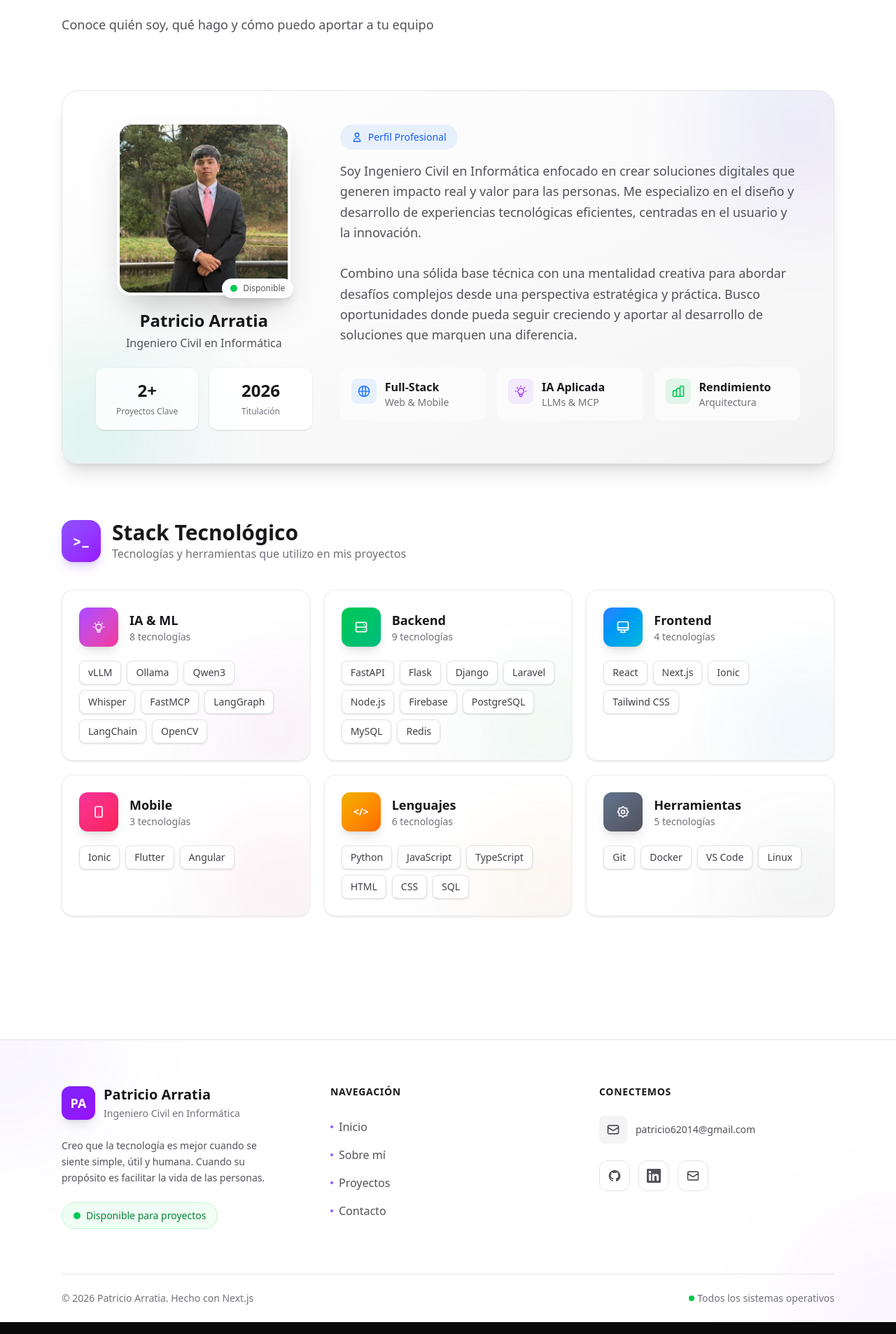
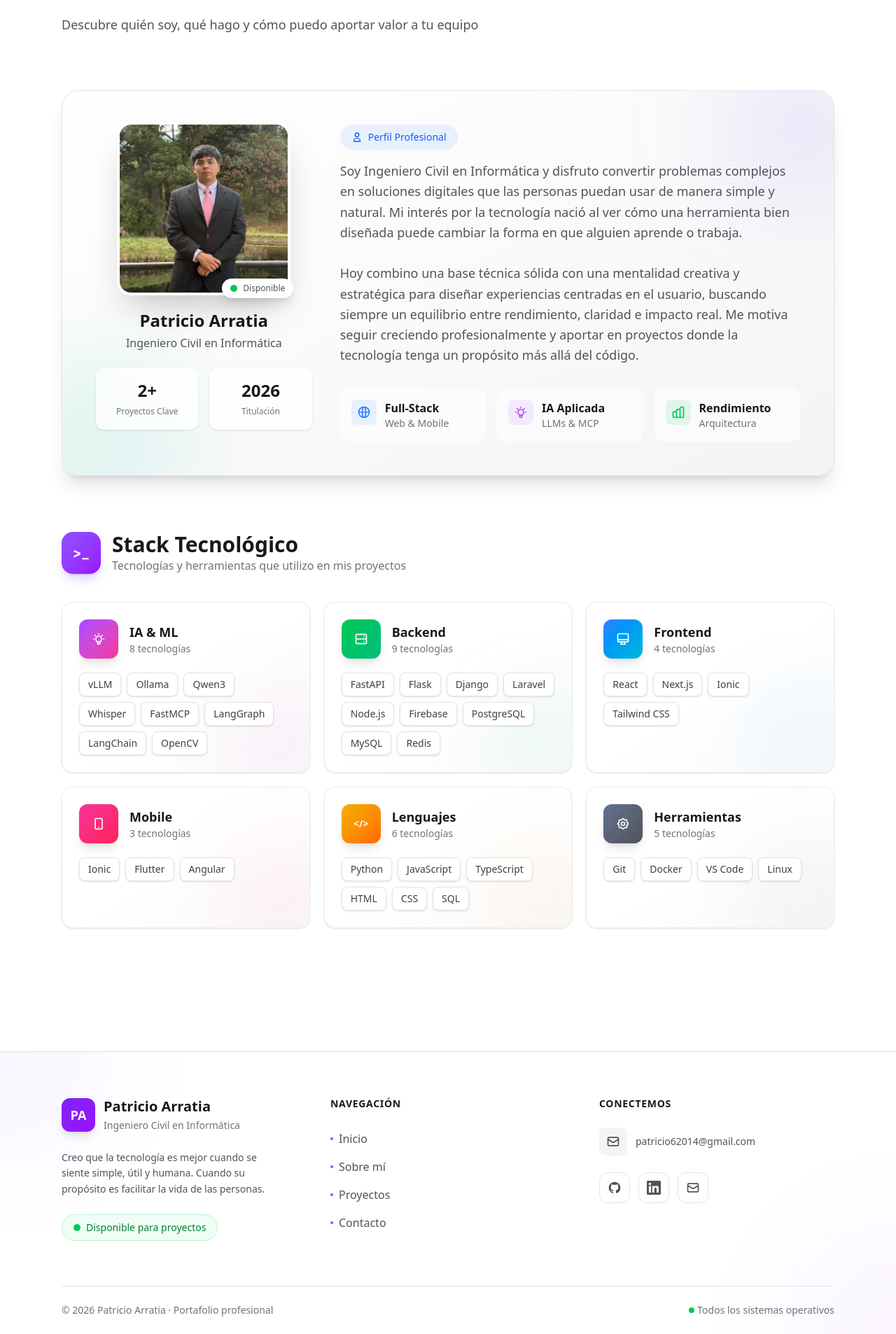
Before and after one commit to patoskixd/Portafolio, a Next.js app: page /about in a window 1280 px wide. Shown: the part 195-2101 px from the top of the page at 70% size. Built offline with nearby package versions, Linux system fonts and the light colour scheme.

Commit message:
Refactor profile and project descriptions for improved clarity and relevance

```diff
--- a/app/about/page.tsx
+++ b/app/about/page.tsx
@@ -73,7 +73,7 @@ export default function AboutPage() {
         <div className="mb-20">
           <SectionHeading
             title="Sobre mí"
-            subtitle="Conoce quién soy, qué hago y cómo puedo aportar a tu equipo"
+            subtitle="Descubre quién soy, qué hago y cómo puedo aportar valor a tu equipo"
           />
         </div>
 
--- a/app/projects/[slug]/page.tsx
+++ b/app/projects/[slug]/page.tsx
@@ -59,7 +59,7 @@ export default async function ProjectPage({ params }: ProjectPageProps) {
   return (
     <main className="min-h-screen bg-white dark:bg-zinc-950">
       {/* Hero Section with Gradient Background */}
-      <section className="relative overflow-hidden bg-zinc-950 pb-32 pt-24">
+      <section className="relative -mt-16 overflow-hidden bg-zinc-950 pb-32 pt-40">
         {/* Animated gradient background */}
         <div className={`absolute inset-0 bg-gradient-to-br ${config.gradient} opacity-10`} />
         <div className="absolute inset-0 bg-[radial-gradient(ellipse_80%_80%_at_50%_-20%,rgba(120,119,198,0.3),rgba(0,0,0,0))]" />
--- a/components/Footer.tsx
+++ b/components/Footer.tsx
@@ -185,7 +185,7 @@ export function Footer() {
         {/* Bottom Bar */}
         <div className="flex flex-col items-center justify-between gap-4 border-t border-zinc-200 py-6 dark:border-zinc-800 sm:flex-row">
           <p className="text-sm text-zinc-500 dark:text-zinc-400">
-            © {currentYear} Patricio Arratia. Hecho con Next.js
+            © {currentYear} Patricio Arratia · Portafolio profesional
           </p>
 
           <div className="flex items-center gap-2 text-sm text-zinc-500 dark:text-zinc-400">
--- a/data/profile.ts
+++ b/data/profile.ts
@@ -11,7 +11,7 @@ export interface TimelineItem {
 export const profile = {
   name: "Patricio Arratia",
   role: "Ingeniero Civil en Informática",
-  tagline: "Construyo plataformas web y soluciones de IA que transforman la educación",
+  tagline: "Disfruto convertir problemas complejos en soluciones digitales que la gente realmente puede usar y entender",
   subtitle:
     "Especialista en desarrollo full-stack, automatización de procesos y sistemas conversacionales inteligentes. Enfocado en arquitecturas escalables y experiencias de usuario excepcionales.",
   email: "patricio62014@gmail.com",
@@ -40,9 +40,9 @@ export const profile = {
     },
   ],
 
-  about: `Soy Ingeniero Civil en Informática enfocado en crear soluciones digitales que generen impacto real y valor para las personas. Me especializo en el diseño y desarrollo de experiencias tecnológicas eficientes, centradas en el usuario y la innovación.
+  about: `Soy Ingeniero Civil en Informática y disfruto convertir problemas complejos en soluciones digitales que las personas puedan usar de manera simple y natural. Mi interés por la tecnología nació al ver cómo una herramienta bien diseñada puede cambiar la forma en que alguien aprende o trabaja.
 
-Combino una sólida base técnica con una mentalidad creativa para abordar desafíos complejos desde una perspectiva estratégica y práctica. Busco oportunidades donde pueda seguir creciendo y aportar al desarrollo de soluciones que marquen una diferencia.`,
+        Hoy combino una base técnica sólida con una mentalidad creativa y estratégica para diseñar experiencias centradas en el usuario, buscando siempre un equilibrio entre rendimiento, claridad e impacto real. Me motiva seguir creciendo profesionalmente y aportar en proyectos donde la tecnología tenga un propósito más allá del código.`,
 
   skills: [
     // IA & ML
--- a/data/projects.ts
+++ b/data/projects.ts
@@ -26,7 +26,7 @@ export const projects: Project[] = [
     slug: "cinap-agente-conversacional-ia",
     title: "CINAP — Agente Conversacional de IA para Gestión de Asesorías",
     shortDescription:
-      "Plataforma web con un agente conversacional basado en IA que permite a docentes gestionar asesorías académicas mediante chat, voz y Telegram, con sincronización automática con Google Calendar.",
+      "Plataforma web con un agente conversacional basado en IA que permite a docentes gestionar asesorías académicas mediante chat, voz y Telegram, con sincronización automática con Google Calendar. Desarrollado como proyecto de título para la Universidad Católica de Temuco, en colaboración con CINAP.",
     category: "ia",
     technologies: [
       "Python",
```
